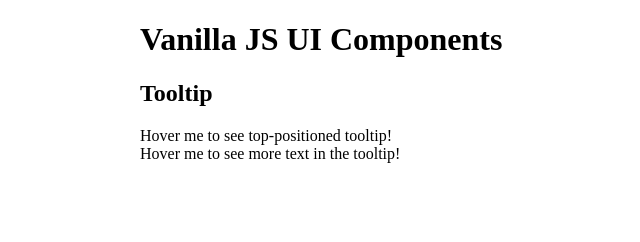
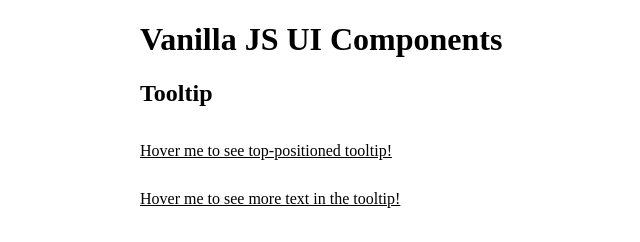
Before and after one commit to loonywizard/vanilla-js-ui-components, a plain HTML site: page index.html in a window 1280 px wide. Shown: the whole page, without its empty margins (0-640 px from the left). Drawn offline with Linux system fonts and the light colour scheme.

Commit message:
add animations for Tooltip and style tooltip text

```diff
--- a/tooltip/styles.css
+++ b/tooltip/styles.css
@@ -1,5 +1,9 @@
 .tooltip {
   position: relative;
+
+  display: inline-block;
+  margin: 15px 0;
+  text-decoration: underline;
 }
 
 .tooltip:before {
@@ -9,7 +13,8 @@
   left: 50%;
   transform: translateX(-50%);
   visibility: hidden;
-
+  opacity: 0;
+  transition: opacity 0.2s ease, visibility 0.2s ease;
   background: rgba(0, 0, 0, 0.9);
   color: rgba(255, 255, 255, 0.9);
   border-radius: 12px;
@@ -19,8 +24,10 @@
   align-items: center;
   justify-content: center;
   min-width: max-content;
+  pointer-events: none;
 }
 
 .tooltip:hover:before {
   visibility: visible;
+  opacity: 1;
 }
```
